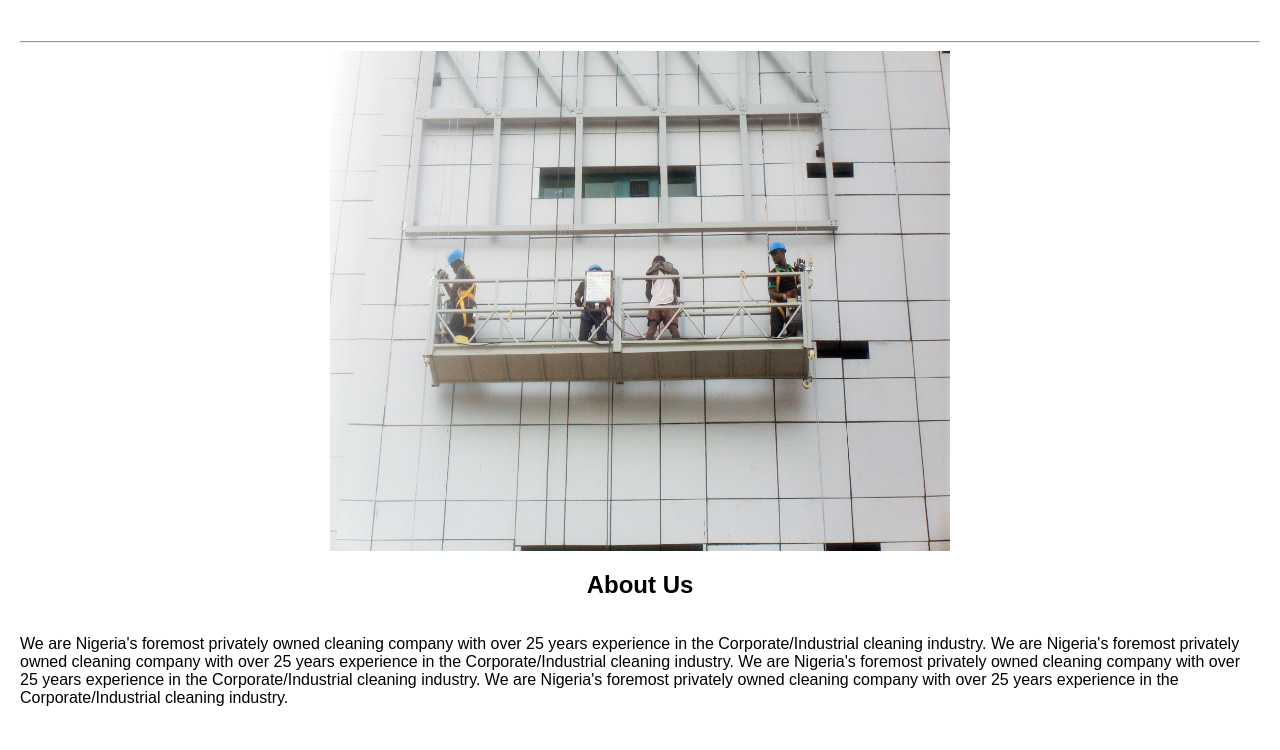
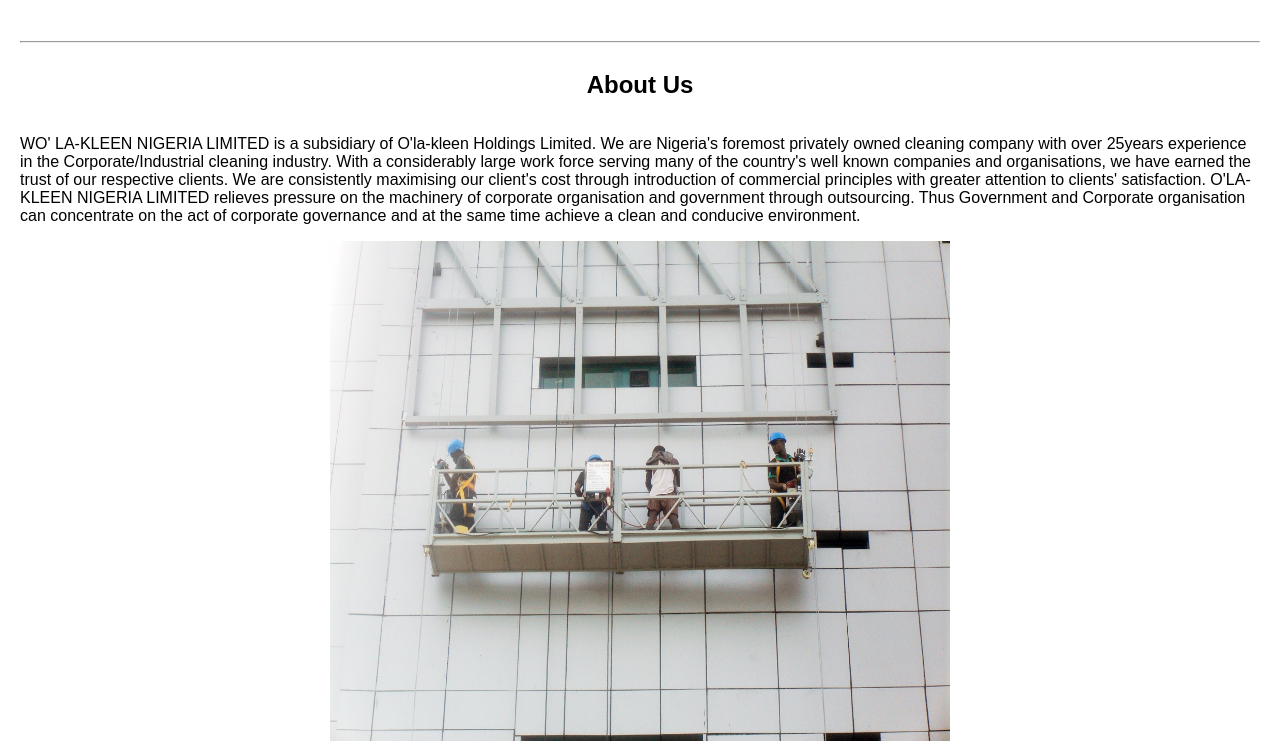
Before and after one commit to nic-dgl103-w23-cvs1/project-tosinafo, a plain HTML site: page index.html in a window 1280 px wide. Shown: the part 650-1400 px from the top of the page. Drawn offline with nearby package versions, Linux system fonts and the light colour scheme.

Commit message:
final commit

```diff
--- a/index.html
+++ b/index.html
@@ -31,13 +31,18 @@
         </section>
         <hr>
         <section id="about">
+            <h2>About Us</h2>
+            <p>WO' LA-KLEEN NIGERIA LIMITED is a subsidiary of O'la-kleen Holdings Limited.
+
+                We are Nigeria's foremost privately owned cleaning company with over 25years experience in the Corporate/Industrial cleaning industry.
+
+                With a considerably large work force serving many of the country's well known companies and organisations, we have earned the trust of our respective clients.
+
+                We are consistently maximising our client's cost through introduction of commercial principles with greater attention to clients' satisfaction.
+
+                O'LA-KLEEN NIGERIA LIMITED relieves pressure on the machinery of corporate organisation and government through outsourcing. Thus Government and Corporate organisation can concentrate on the act of corporate governance and at the same time achieve a clean and conducive environment.
+            </p>
             <img src="./images/about.jpg" alt="About">
-            <h2>About Us</h2>
-            <p>We are Nigeria's foremost privately owned cleaning company with over 25 years experience in the Corporate/Industrial cleaning industry.
-                We are Nigeria's foremost privately owned cleaning company with over 25 years experience in the Corporate/Industrial cleaning industry.
-                We are Nigeria's foremost privately owned cleaning company with over 25 years experience in the Corporate/Industrial cleaning industry.
-                We are Nigeria's foremost privately owned cleaning company with over 25 years experience in the Corporate/Industrial cleaning industry.
-            </p>
         </section>
         <hr>
         <section id="services">
```
Also changed, not shown: about.html (line endings or trailing spaces).
